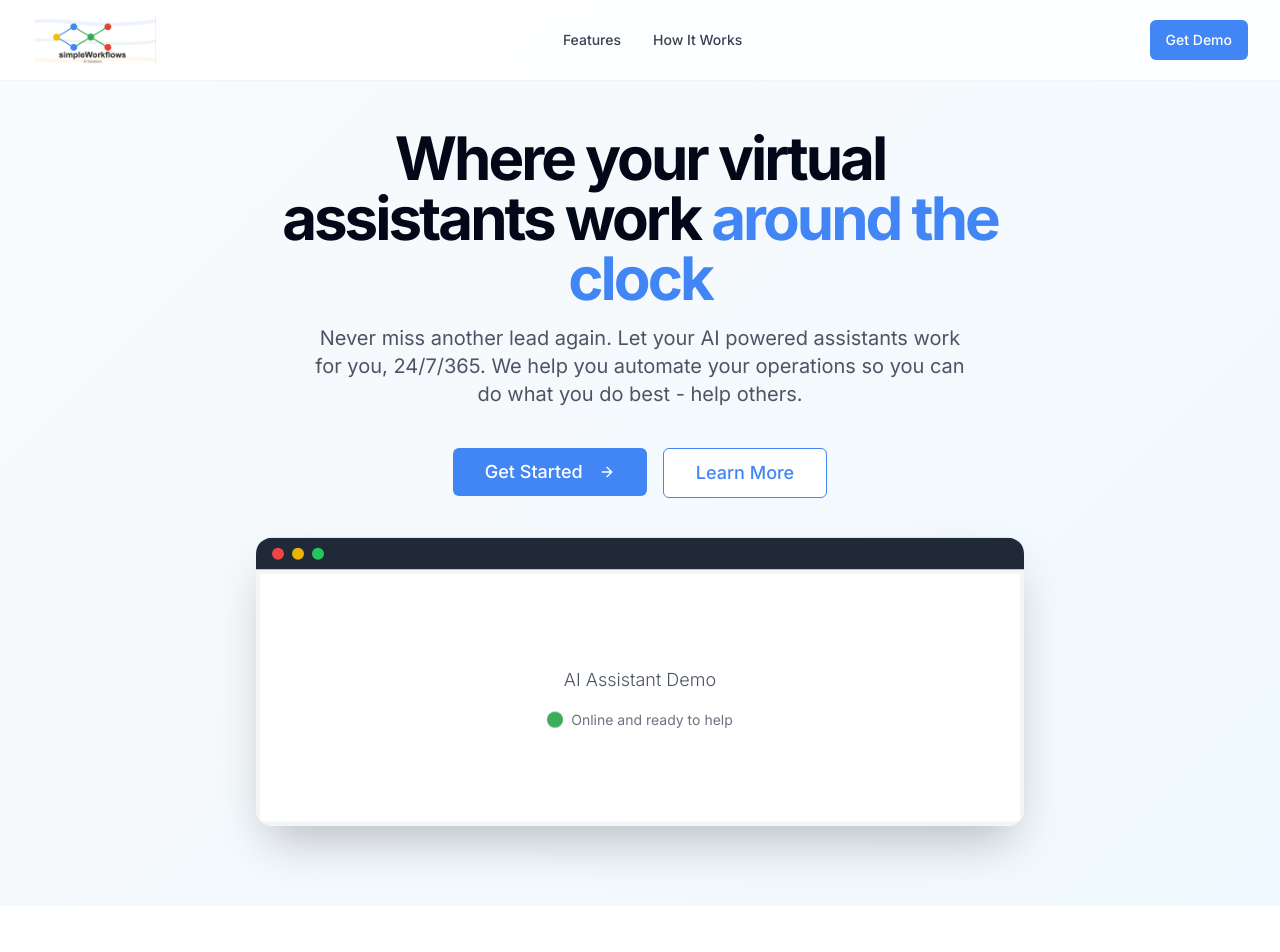
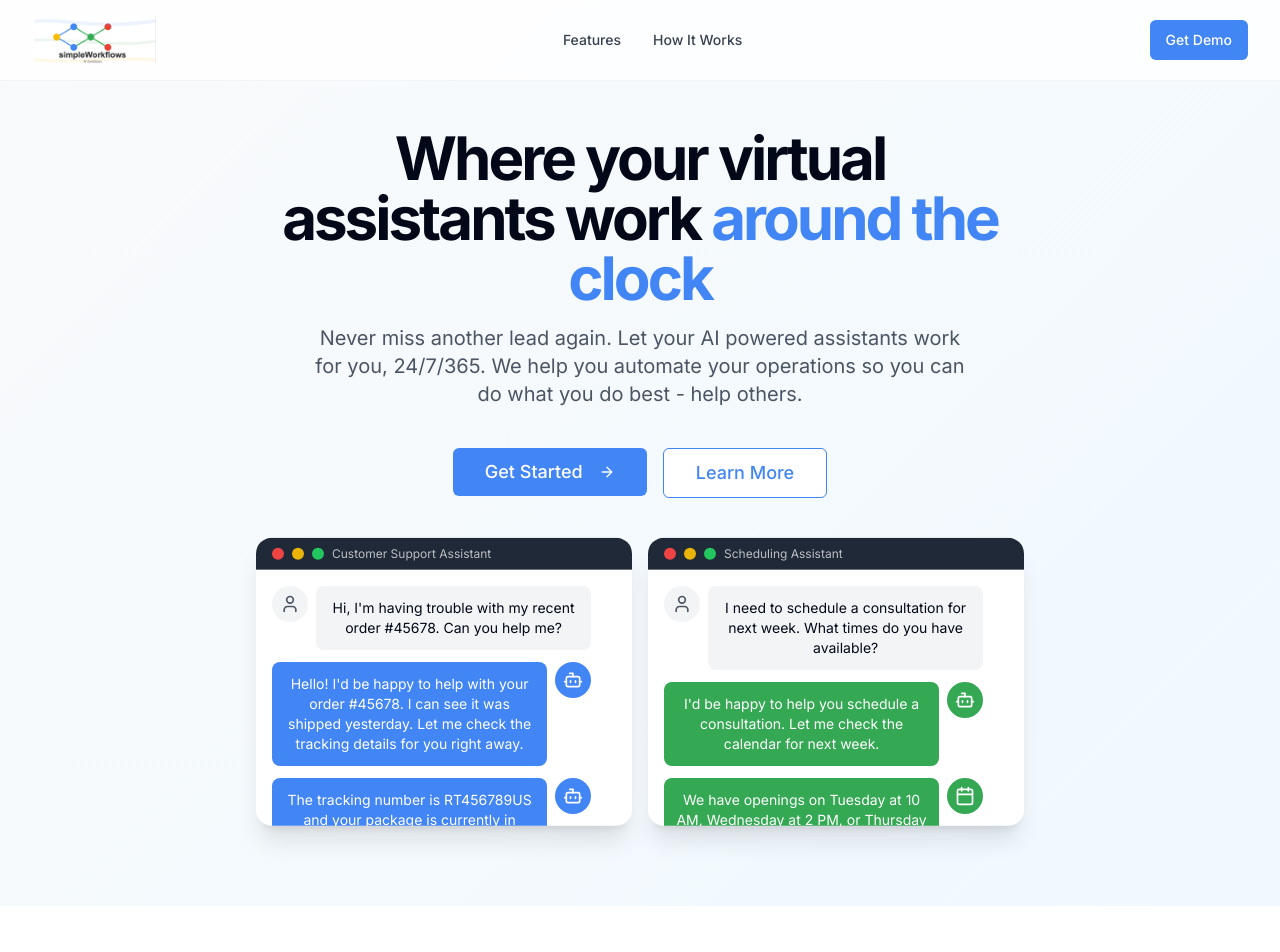
Before and after one commit to cybercop23/workflow-automator-landing, a React (Vite) app: page / in a window 1280 px wide. Shown: the top 952 px of the page. Built offline with nearby package versions, Linux system fonts and the light colour scheme.

Commit message:
feat: Replace bouncy image with chatbots
Replaced the bouncy image in the Hero component with two chatbots, one replying to a customer's inquiry and the other scheduling an appointment.

```diff
--- a/src/components/Hero.tsx
+++ b/src/components/Hero.tsx
@@ -1,7 +1,7 @@
 
 import React from 'react';
 import { Button } from '@/components/ui/button';
-import { ArrowRight } from 'lucide-react';
+import { ArrowRight, Bot, Calendar, User } from 'lucide-react';
 
 const Hero = () => {
   return (
@@ -17,40 +17,122 @@ const Hero = () => {
             </p>
             <div className="flex flex-col sm:flex-row gap-4 justify-center pt-6">
               <Button
-                as="a"
-                href="https://demo.simpleworkflows.us"
                 className="bg-sw-blue hover:bg-blue-600 text-white font-medium text-lg px-8 py-6"
                 size="lg"
+                onClick={() => window.open("https://demo.simpleworkflows.us", "_blank", "noopener,noreferrer")}
               >
                 Get Started
                 <ArrowRight className="ml-2 h-5 w-5" />
               </Button>
               <Button
-                as="a"
-                href="#how-it-works"
                 variant="outline"
                 className="border-sw-blue text-sw-blue hover:bg-sw-blue/5 font-medium text-lg px-8 py-6"
                 size="lg"
+                onClick={() => document.getElementById('how-it-works')?.scrollIntoView({ behavior: 'smooth' })}
               >
                 Learn More
               </Button>
             </div>
           </div>
 
-          <div className="w-full max-w-3xl mx-auto rounded-2xl shadow-2xl overflow-hidden animate-float">
+          <div className="w-full max-w-3xl mx-auto animate-float">
+            <div className="grid grid-cols-1 md:grid-cols-2 gap-4">
+              {/* Customer Support Chat */}
+              <div className="bg-white rounded-2xl shadow-xl overflow-hidden">
                 <div className="bg-gray-800 h-8 w-full flex items-center px-4">
                   <div className="flex space-x-2">
                     <div className="w-3 h-3 rounded-full bg-red-500"></div>
                     <div className="w-3 h-3 rounded-full bg-yellow-500"></div>
                     <div className="w-3 h-3 rounded-full bg-green-500"></div>
                   </div>
+                  <p className="text-white text-xs ml-2 opacity-70">Customer Support Assistant</p>
                 </div>
-            <div className="bg-white border-4 border-gray-100 p-6 h-64 flex items-center justify-center">
-              <div className="text-center">
-                <p className="text-lg text-gray-600 font-light">AI Assistant Demo</p>
-                <div className="mt-4 flex items-center space-x-2 justify-center">
+                <div className="p-4 h-64 flex flex-col space-y-3 overflow-y-auto">
+                  <div className="flex items-start space-x-2">
+                    <div className="bg-gray-100 rounded-full p-2">
+                      <User className="h-5 w-5 text-gray-600" />
+                    </div>
+                    <div className="bg-gray-100 rounded-lg p-3 max-w-[80%]">
+                      <p className="text-sm">Hi, I'm having trouble with my recent order #45678. Can you help me?</p>
+                    </div>
+                  </div>
+
+                  <div className="flex items-start space-x-2 self-end">
+                    <div className="bg-sw-blue rounded-lg p-3 max-w-[80%] text-white">
+                      <p className="text-sm">Hello! I'd be happy to help with your order #45678. I can see it was shipped yesterday. Let me check the tracking details for you right away.</p>
+                    </div>
+                    <div className="bg-sw-blue rounded-full p-2">
+                      <Bot className="h-5 w-5 text-white" />
+                    </div>
+                  </div>
+
+                  <div className="flex items-start space-x-2 self-end">
+                    <div className="bg-sw-blue rounded-lg p-3 max-w-[80%] text-white">
+                      <p className="text-sm">The tracking number is RT456789US and your package is currently in transit. It should arrive by tomorrow at 5 PM.</p>
+                    </div>
+                    <div className="bg-sw-blue rounded-full p-2">
+                      <Bot className="h-5 w-5 text-white" />
+                    </div>
+                  </div>
+
+                  <div className="flex items-center justify-center mt-2">
                     <div className="h-4 w-4 rounded-full bg-sw-green animate-pulse"></div>
-                  <p className="text-sm text-gray-500">Online and ready to help</p>
+                    <p className="text-xs text-gray-500 ml-2">Online and ready to help</p>
+                  </div>
+                </div>
+              </div>
+
+              {/* Appointment Scheduling */}
+              <div className="bg-white rounded-2xl shadow-xl overflow-hidden">
+                <div className="bg-gray-800 h-8 w-full flex items-center px-4">
+                  <div className="flex space-x-2">
+                    <div className="w-3 h-3 rounded-full bg-red-500"></div>
+                    <div className="w-3 h-3 rounded-full bg-yellow-500"></div>
+                    <div className="w-3 h-3 rounded-full bg-green-500"></div>
+                  </div>
+                  <p className="text-white text-xs ml-2 opacity-70">Scheduling Assistant</p>
+                </div>
+                <div className="p-4 h-64 flex flex-col space-y-3 overflow-y-auto">
+                  <div className="flex items-start space-x-2">
+                    <div className="bg-gray-100 rounded-full p-2">
+                      <User className="h-5 w-5 text-gray-600" />
+                    </div>
+                    <div className="bg-gray-100 rounded-lg p-3 max-w-[80%]">
+                      <p className="text-sm">I need to schedule a consultation for next week. What times do you have available?</p>
+                    </div>
+                  </div>
+
+                  <div className="flex items-start space-x-2 self-end">
+                    <div className="bg-sw-green rounded-lg p-3 max-w-[80%] text-white">
+                      <p className="text-sm">I'd be happy to help you schedule a consultation. Let me check the calendar for next week.</p>
+                    </div>
+                    <div className="bg-sw-green rounded-full p-2">
+                      <Bot className="h-5 w-5 text-white" />
+                    </div>
+                  </div>
+
+                  <div className="flex items-start space-x-2 self-end">
+                    <div className="bg-sw-green rounded-lg p-3 max-w-[80%] text-white">
+                      <p className="text-sm">We have openings on Tuesday at 10 AM, Wednesday at 2 PM, or Thursday at 4 PM. Which works best for you?</p>
+                    </div>
+                    <div className="bg-sw-green rounded-full p-2">
+                      <Calendar className="h-5 w-5 text-white" />
+                    </div>
+                  </div>
+
+                  <div className="flex items-start space-x-2">
+                    <div className="bg-gray-100 rounded-full p-2">
+                      <User className="h-5 w-5 text-gray-600" />
+                    </div>
+                    <div className="bg-gray-100 rounded-lg p-3 max-w-[80%]">
+                      <p className="text-sm">Wednesday at 2 PM works for me.</p>
+                    </div>
+                  </div>
+
+                  <div className="flex items-center justify-center mt-2">
+                    <div className="h-4 w-4 rounded-full bg-sw-green animate-pulse"></div>
+                    <p className="text-xs text-gray-500 ml-2">Scheduling in progress...</p>
+                  </div>
                 </div>
               </div>
             </div>
```
Lines whose indentation alone changed are shown as unchanged.
